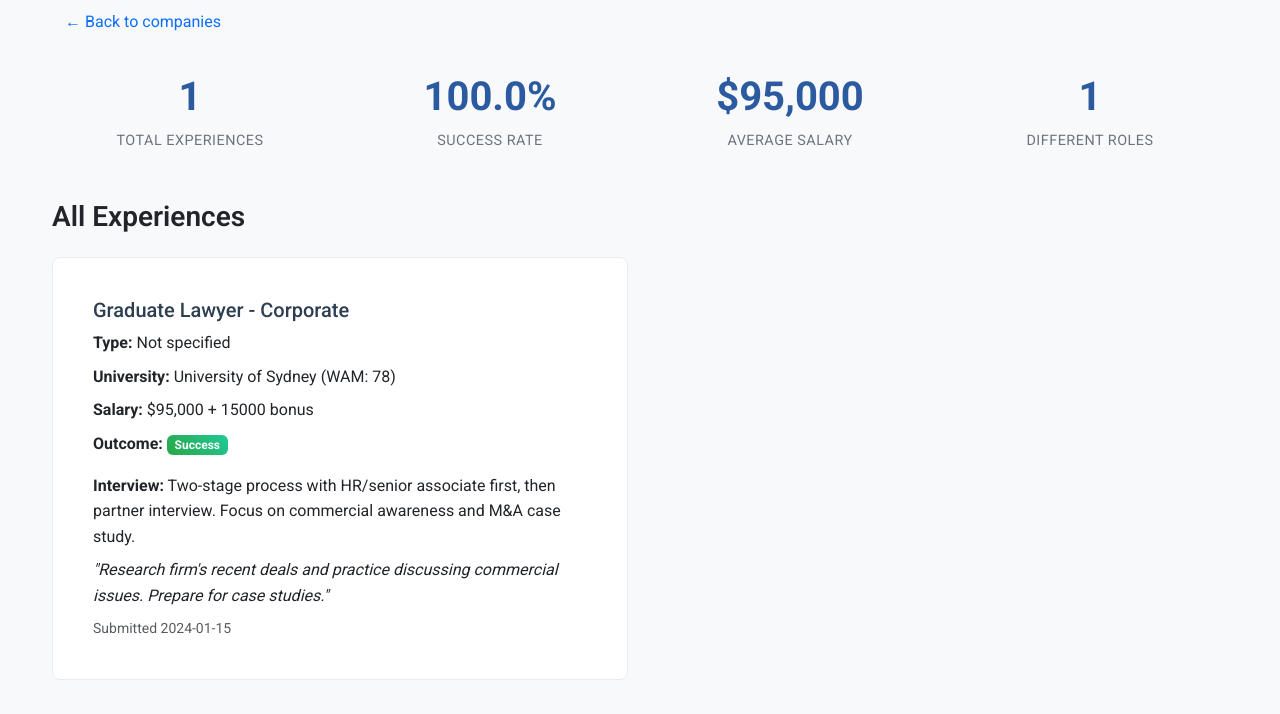
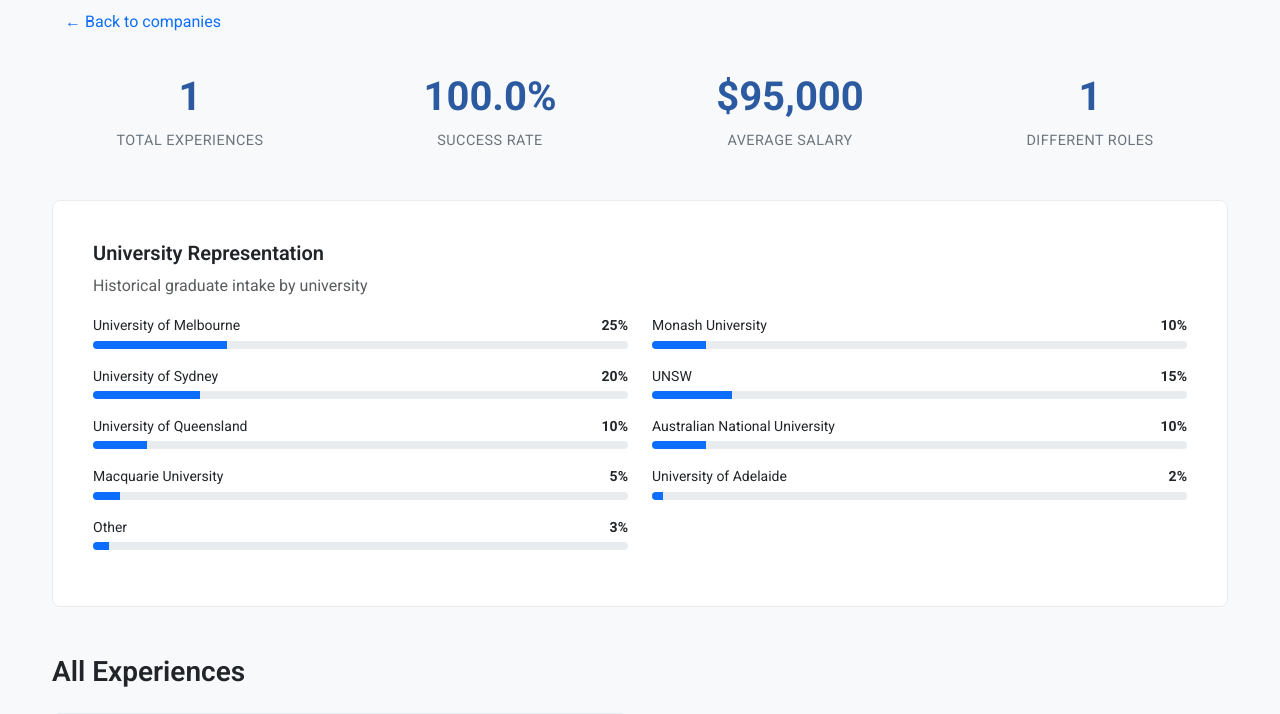
Before and after one commit to marlygme/grad-olliescott, a Flask app: page /company/Allens in a window 1280 px wide. Shown: the part 390-1104 px from the top of the page. Run offline with Flask 3, Linux system fonts and the light colour scheme.

Commit message:
Assistant checkpoint: Added university distribution data for law firms
Assistant generated file changes:
- main.py: Add university distribution data for law firms, Update law match logic to use university distribution data, Update company page to include university breakdown
- templates/law_match_result.html: Add university representation data to results
- templates/company.html: Add university breakdown section for law firms

---

User prompt:

| Firm                         | Melbourne | Monash | Sydney | UNSW | UQ  | ANU | Macquarie | Adelaide | Other |
| ---------------------------- | --------- | ------ | ------ | ---- | --- | --- | --------- | -------- | ----- |
| **Allens**                   | 25%       | 10%    | 20%    | 15%  | 10% | 10% | 5%        | 2%       | 3%    |
| **Clayton Utz**              | 20%       | 15%    | 20%    | 15%  | 10% | 10% | 5%        | 3%       | 2%    |
| **Herbert Smith Freehills**  | 25%       | 10%    | 20%    | 15%  | 10% | 10% | 5%        | 2%       | 3%    |
| **Ashurst**                  | 20%       | 15%    | 20%    | 15%  | 10% | 10% | 5%        | 2%       | 3%    |
| **MinterEllison**            | 15%       | 20%    | 15%    | 15%  | 10% | 10% | 10%       | 2%       | 3%    |
| **King & Wood Mallesons**    | 25%       | 10%    | 25%    | 15%  | 10% | 10% | 2%        | 1%       | 2%    |
| **Corrs Chambers Westgarth** | 20%       | 15%    | 20%    | 15%  | 10% | 10% | 5%        | 2%       | 3%    |
| **Gilbert + Tobin**          | 10%       | 5%     | 30%    | 30%  | 5%  | 10% | 5%        | 1%       | 4%    |
| **Lander & Rogers**          | 35%       | 25%    | 5%     | 5%   | 5%  | 10% | 5%        | 5%       | 5%    |
| **Colin Biggers & Paisley**  | 20%       | 20%    | 10%    | 10%  | 10% | 10% | 10%       | 5%       | 5%    |
 could you include this per firm

Replit-Commit-Author: Assistant
Replit-Commit-Session-Id: 14980846-fff5-4598-899d-cdf7886b54f5

```diff
--- a/main.py
+++ b/main.py
@@ -7,6 +7,60 @@ import os
 app = Flask(__name__)
 
 data_file = 'submissions.json'
+
+# University distribution data for law firms
+FIRM_UNIVERSITY_DATA = {
+    'Allens': {
+        'University of Melbourne': 25, 'Monash University': 10, 'University of Sydney': 20,
+        'UNSW': 15, 'University of Queensland': 10, 'Australian National University': 10,
+        'Macquarie University': 5, 'University of Adelaide': 2, 'Other': 3
+    },
+    'Clayton Utz': {
+        'University of Melbourne': 20, 'Monash University': 15, 'University of Sydney': 20,
+        'UNSW': 15, 'University of Queensland': 10, 'Australian National University': 10,
+        'Macquarie University': 5, 'University of Adelaide': 3, 'Other': 2
+    },
+    'Herbert Smith Freehills': {
+        'University of Melbourne': 25, 'Monash University': 10, 'University of Sydney': 20,
+        'UNSW': 15, 'University of Queensland': 10, 'Australian National University': 10,
+        'Macquarie University': 5, 'University of Adelaide': 2, 'Other': 3
+    },
+    'Ashurst': {
+        'University of Melbourne': 20, 'Monash University': 15, 'University of Sydney': 20,
+        'UNSW': 15, 'University of Queensland': 10, 'Australian National University': 10,
+        'Macquarie University': 5, 'University of Adelaide': 2, 'Other': 3
+    },
+    'MinterEllison': {
+        'University of Melbourne': 15, 'Monash University': 20, 'University of Sydney': 15,
+        'UNSW': 15, 'University of Queensland': 10, 'Australian National University': 10,
+        'Macquarie University': 10, 'University of Adelaide': 2, 'Other': 3
+    },
+    'King & Wood Mallesons': {
+        'University of Melbourne': 25, 'Monash University': 10, 'University of Sydney': 25,
+        'UNSW': 15, 'University of Queensland': 10, 'Australian National University': 10,
+        'Macquarie University': 2, 'University of Adelaide': 1, 'Other': 2
+    },
+    'Corrs Chambers Westgarth': {
+        'University of Melbourne': 20, 'Monash University': 15, 'University of Sydney': 20,
+        'UNSW': 15, 'University of Queensland': 10, 'Australian National University': 10,
+        'Macquarie University': 5, 'University of Adelaide': 2, 'Other': 3
+    },
+    'Gilbert + Tobin': {
+        'University of Melbourne': 10, 'Monash University': 5, 'University of Sydney': 30,
+        'UNSW': 30, 'University of Queensland': 5, 'Australian National University': 10,
+        'Macquarie University': 5, 'University of Adelaide': 1, 'Other': 4
+    },
+    'Lander & Rogers': {
+        'University of Melbourne': 35, 'Monash University': 25, 'University of Sydney': 5,
+        'UNSW': 5, 'University of Queensland': 5, 'Australian National University': 10,
+        'Macquarie University': 5, 'University of Adelaide': 5, 'Other': 5
+    },
+    'Colin Biggers & Paisley': {
+        'University of Melbourne': 20, 'Monash University': 20, 'University of Sydney': 10,
+        'UNSW': 10, 'University of Queensland': 10, 'Australian National University': 10,
+        'Macquarie University': 10, 'University of Adelaide': 5, 'Other': 5
+    }
+}
 
 # Load existing data or create empty
 if not os.path.exists(data_file):
@@ -107,11 +161,17 @@ def company_page(name):
 
         roles = list(set([e['role'] for e in company_entries]))
 
+        # Add university breakdown if available
+        university_breakdown = None
+        if name in FIRM_UNIVERSITY_DATA:
+            university_breakdown = FIRM_UNIVERSITY_DATA[name]
+
         company_stats = {
             'success_rate': success_rate,
             'avg_salary': avg_salary,
             'roles': roles,
-            'total_entries': len(company_entries)
+            'total_entries': len(company_entries),
+            'university_breakdown': university_breakdown
         }
     else:
         company_stats = None
@@ -127,17 +187,48 @@ def law_match():
         interest = request.form['interest']
         preference = request.form['preference']
 
-        # Basic rule-based match logic
+        # Find firms with good representation from user's university
+        uni_matches = []
+        for firm, uni_data in FIRM_UNIVERSITY_DATA.items():
+            # Check if user's uni has good representation (>= 15%)
+            uni_percentage = uni_data.get(uni, uni_data.get('Other', 0))
+            if uni_percentage >= 15:
+                uni_matches.append((firm, uni_percentage))
+
+        # Sort by university representation
+        uni_matches.sort(key=lambda x: x[1], reverse=True)
+
+        # Enhanced rule-based match logic
         if wam >= 75 and preference == 'prestige':
-            match = 'Try for top-tier firms like Allens, King & Wood Mallesons, or Herbert Smith Freehills.'
+            top_tier = ['Allens', 'King & Wood Mallesons', 'Herbert Smith Freehills', 'Gilbert + Tobin']
+            relevant_firms = [firm for firm, _ in uni_matches if firm in top_tier]
+            if relevant_firms:
+                match = f'Based on your {uni} background and high WAM, consider top-tier firms: {", ".join(relevant_firms[:3])}. '
+                match += f'Your university has {uni_matches[0][1]}% representation at {uni_matches[0][0]}.'
+            else:
+                match = 'Try for top-tier firms like Allens, King & Wood Mallesons, or Herbert Smith Freehills.'
         elif interest == 'commercial':
-            match = 'Consider mid-tier firms with strong commercial rotations, like Maddocks or Hall & Wilcox.'
+            if uni_matches:
+                match = f'For commercial law, consider firms where {uni} graduates are well-represented: '
+                match += f'{", ".join([firm for firm, _ in uni_matches[:3]])}. '
+                match += f'Your university has particularly strong representation at {uni_matches[0][0]} ({uni_matches[0][1]}%).'
+            else:
+                match = 'Consider mid-tier firms with strong commercial rotations, like MinterEllison or Ashurst.'
         elif preference == 'worklife':
-            match = 'Check out boutique firms or in-house clerkships at government or corporates.'
+            melbourne_focused = [firm for firm, _ in uni_matches if 'Melbourne' in FIRM_UNIVERSITY_DATA[firm] and FIRM_UNIVERSITY_DATA[firm]['University of Melbourne'] > 20]
+            if melbourne_focused:
+                match = f'For better work-life balance, consider Melbourne-focused firms: {", ".join(melbourne_focused[:2])}. '
+                match += 'Also explore boutique firms or in-house clerkships.'
+            else:
+                match = 'Check out boutique firms, Lander & Rogers, or in-house clerkships at government or corporates.'
         else:
-            match = 'Start with firms known for training like Lander & Rogers or Gadens.'
+            if uni_matches:
+                match = f'Great starting firms for {uni} graduates: {", ".join([firm for firm, _ in uni_matches[:3]])}. '
+                match += f'Your university has {uni_matches[0][1]}% representation at {uni_matches[0][0]}.'
+            else:
+                match = 'Start with firms known for training like Lander & Rogers, MinterEllison, or mid-tier firms.'
 
-        return render_template('law_match_result.html', match=match)
+        return render_template('law_match_result.html', match=match, uni_matches=uni_matches[:5])
 
     return render_template('law_match.html')
 
--- a/templates/company.html
+++ b/templates/company.html
@@ -45,6 +45,28 @@
         </div>
       </div>
     </div>
+
+    {% if stats.university_breakdown %}
+      <div class="card mb-5">
+        <div class="card-body">
+          <h5 class="card-title">University Representation</h5>
+          <p class="text-muted mb-3">Historical graduate intake by university</p>
+          <div class="row">
+            {% for uni, percentage in stats.university_breakdown.items() %}
+              <div class="col-md-6 mb-3">
+                <div class="d-flex justify-content-between align-items-center mb-1">
+                  <span class="small">{{ uni }}</span>
+                  <span class="small fw-bold">{{ percentage }}%</span>
+                </div>
+                <div class="progress" style="height: 8px;">
+                  <div class="progress-bar" role="progressbar" style="width: {{ percentage }}%" aria-valuenow="{{ percentage }}" aria-valuemin="0" aria-valuemax="100"></div>
+                </div>
+              </div>
+            {% endfor %}
+          </div>
+        </div>
+      </div>
+    {% endif %}
   {% endif %}
 
   {% if entries %}
```
Also changed, not shown: templates/law_match_result.html (+31 -0 lines).
